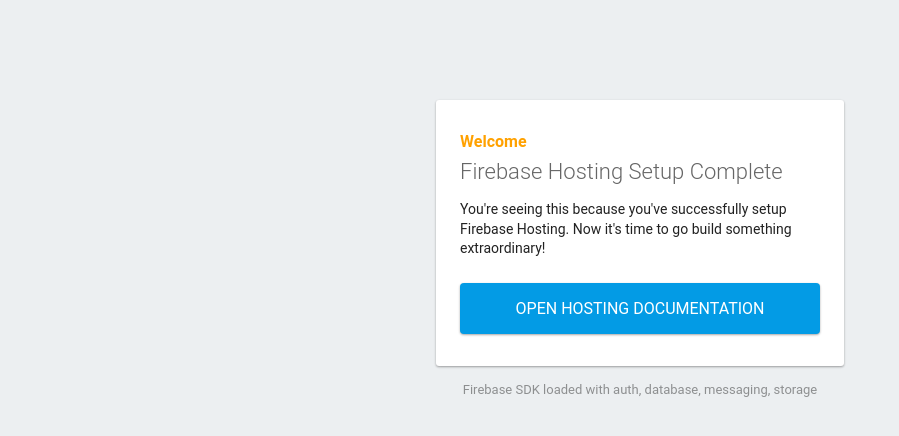
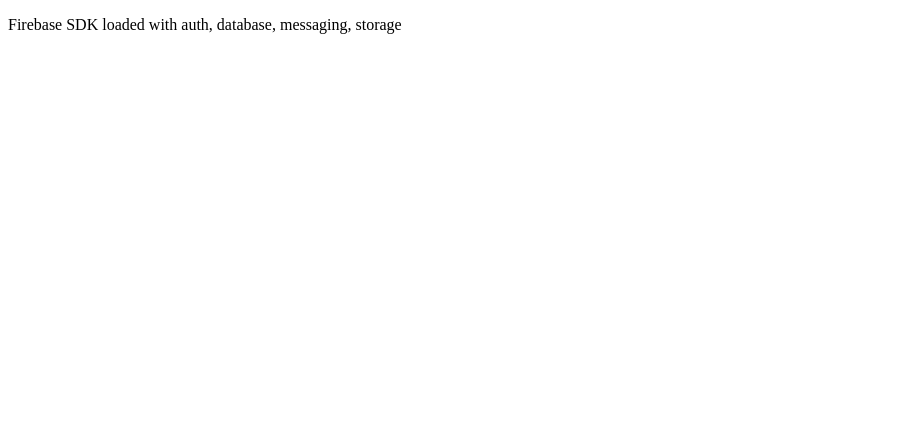
Before and after one commit to diego3/myfitness-backend, a plain HTML site: page public/index.html in a window 1280 px wide. Shown: the whole page, without its empty margins (0-899 px from the left). Drawn offline with nearby package versions, Linux system fonts and the light colour scheme; some packages are replaced by stand-ins of ours.

Commit message:
Using Vue Js to

```diff
--- a/public/index.html
+++ b/public/index.html
@@ -3,7 +3,7 @@
   <head>
     <meta charset="utf-8">
     <meta name="viewport" content="width=device-width, initial-scale=1">
-    <title>Welcome to Firebase Hosting</title>
+    <title>Index page</title>
 
     <!-- update the version number as needed -->
     <script defer src="/__/firebase/5.8.4/firebase-app.js"></script>
@@ -15,27 +15,20 @@
     <!-- initialize the SDK after all desired features are loaded -->
     <script defer src="/__/firebase/init.js"></script>
 
+    <!-- development version, includes helpful console warnings -->
+    <script src="https://cdn.jsdelivr.net/npm/vue/dist/vue.js"></script>
+
+    <!-- production version, optimized for size and speed
+    <script src="https://cdn.jsdelivr.net/npm/vue"></script>
+    -->
+
     <style media="screen">
-      body { background: #ECEFF1; color: rgba(0,0,0,0.87); font-family: Roboto, Helvetica, Arial, sans-serif; margin: 0; padding: 0; }
-      #message { background: white; max-width: 360px; margin: 100px auto 16px; padding: 32px 24px; border-radius: 3px; }
-      #message h2 { color: #ffa100; font-weight: bold; font-size: 16px; margin: 0 0 8px; }
-      #message h1 { font-size: 22px; font-weight: 300; color: rgba(0,0,0,0.6); margin: 0 0 16px;}
-      #message p { line-height: 140%; margin: 16px 0 24px; font-size: 14px; }
-      #message a { display: block; text-align: center; background: #039be5; text-transform: uppercase; text-decoration: none; color: white; padding: 16px; border-radius: 4px; }
-      #message, #message a { box-shadow: 0 1px 3px rgba(0,0,0,0.12), 0 1px 2px rgba(0,0,0,0.24); }
-      #load { color: rgba(0,0,0,0.4); text-align: center; font-size: 13px; }
-      @media (max-width: 600px) {
-        body, #message { margin-top: 0; background: white; box-shadow: none; }
-        body { border-top: 16px solid #ffa100; }
-      }
+
     </style>
   </head>
   <body>
     <div id="message">
-      <h2>Welcome</h2>
-      <h1>Firebase Hosting Setup Complete</h1>
-      <p>You're seeing this because you've successfully setup Firebase Hosting. Now it's time to go build something extraordinary!</p>
-      <a target="_blank" href="https://firebase.google.com/docs/hosting/">Open Hosting Documentation</a>
+
     </div>
     <p id="load">Firebase SDK Loading&hellip;</p>
 
```
